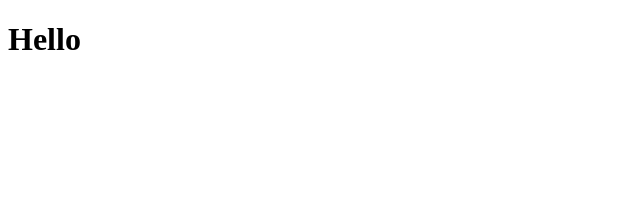
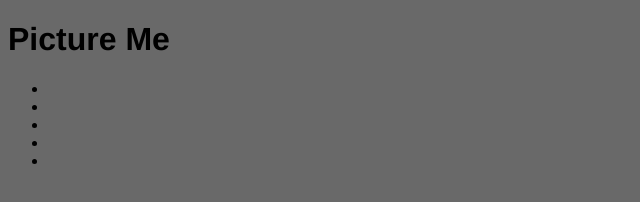
Before and after one commit to Metsehafe-Eyasu/picture-me, a plain HTML site: page index.html in a window 1280 px wide. Shown: the whole page, without its empty margins (0-640 px from the left). Drawn offline with Linux system fonts and the light colour scheme.

Commit message:
Implementing SASS/SCSS

```diff
--- a/index.html
+++ b/index.html
@@ -32,10 +32,16 @@
 <body>
     <header>
         <!-- Website name and logo here-->
-        <h1>Hello</h1>
+        <h1>Picture Me</h1>
     </header>
     <nav>
-        <!-- Website navigation here -->
+        <ul>
+            <li></li>
+            <li></li>
+            <li></li>
+            <li></li>
+            <li></li>
+        </ul>
     </nav>
     <main>
         <!-- Main content here -->
--- /dev/null
+++ b/sass/input.scss
@@ -0,0 +1,7 @@
+$font-stack: Helvetica, sans-serif;
+$primary-color: #696969;
+
+body{
+    background-color: $primary-color;
+    font-family: $font-stack;
+}
```
Also changed, not shown: css/style.css, 1 other file.
